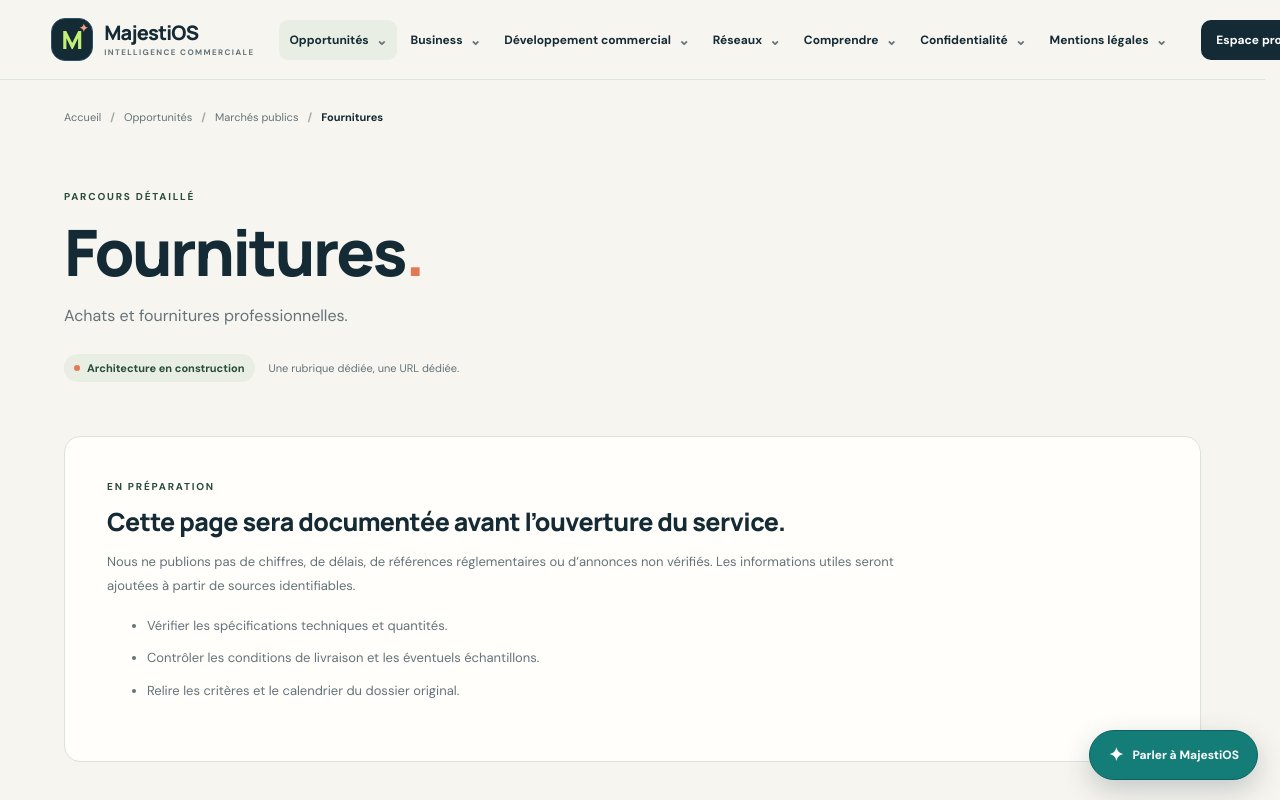
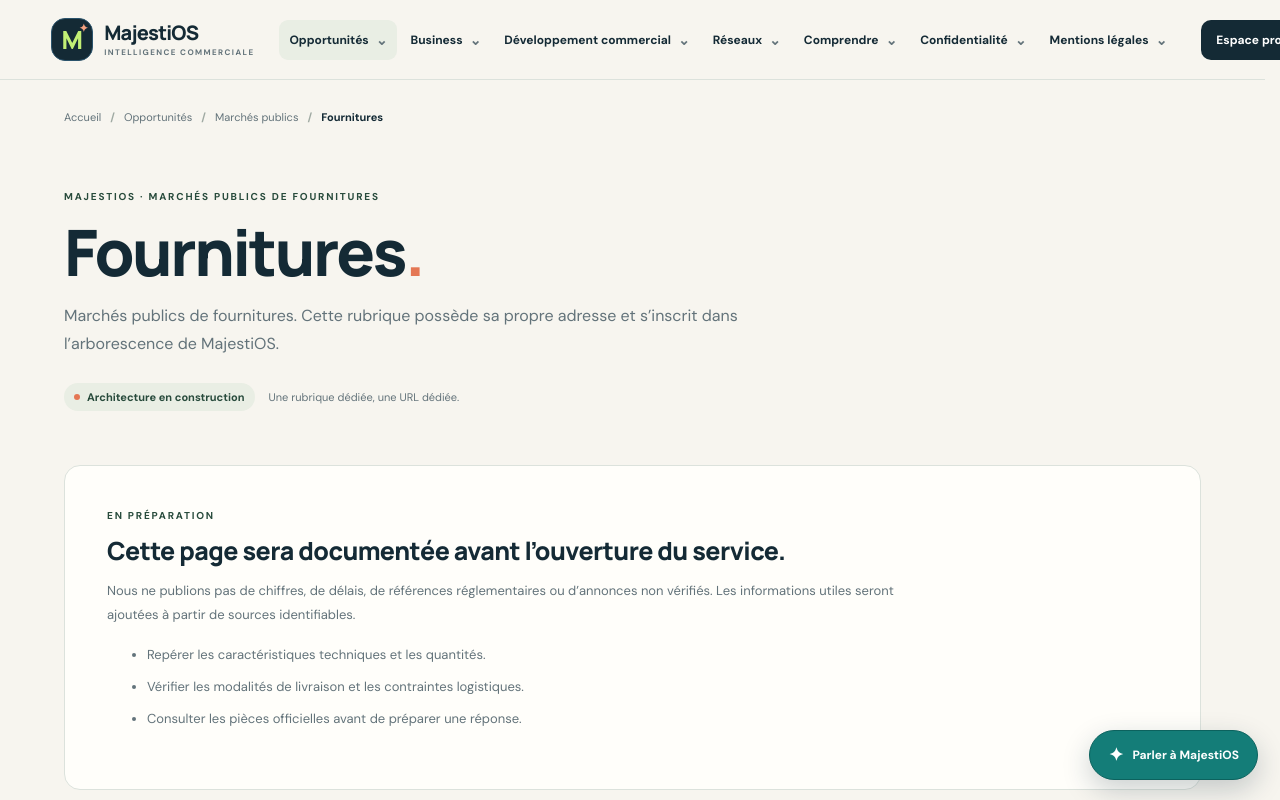
Before and after one commit to Chexpeer/Majestios, a Next.js app: page /opportunites/marches-publics/fournitures in a window 1280 px wide. Shown: the top 800 px of the page. Built offline with nearby package versions, Linux system fonts and the light colour scheme.

Commit message:
Créer la page dédiée Marchés publics de fournitures

```diff
--- /dev/null
+++ b/src/app/opportunites/marches-publics/fournitures/page.tsx
@@ -0,0 +1,5 @@
+import SiteHub from "@/components/site-hub";
+
+export default function Page() {
+  return <SiteHub pathname="/opportunites/marches-publics/fournitures" eyebrow="MAJESTIOS · MARCHÉS PUBLICS DE FOURNITURES" intro="Marchés publics de fournitures. Cette rubrique possède sa propre adresse et s’inscrit dans l’arborescence de MajestiOS." checklist={["Repérer les caractéristiques techniques et les quantités.","Vérifier les modalités de livraison et les contraintes logistiques.","Consulter les pièces officielles avant de préparer une réponse."]} />;
+}
```
